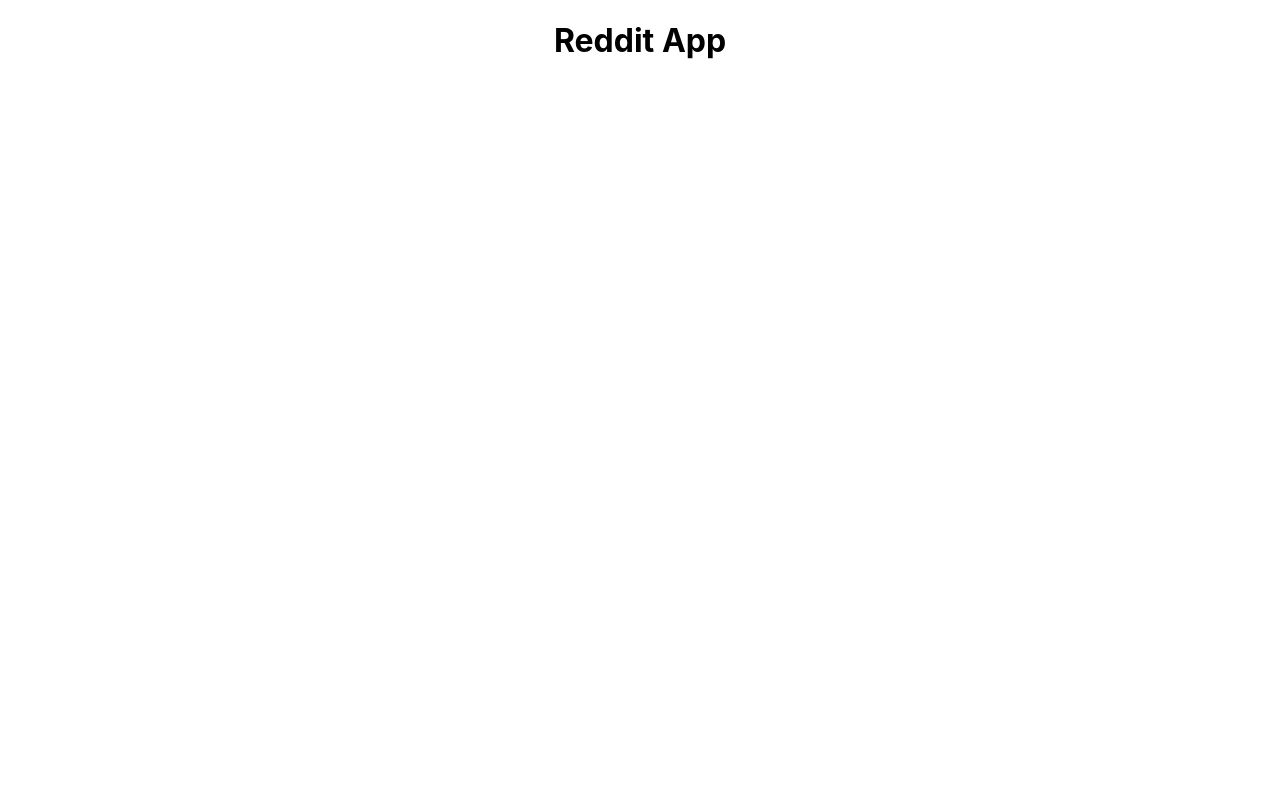
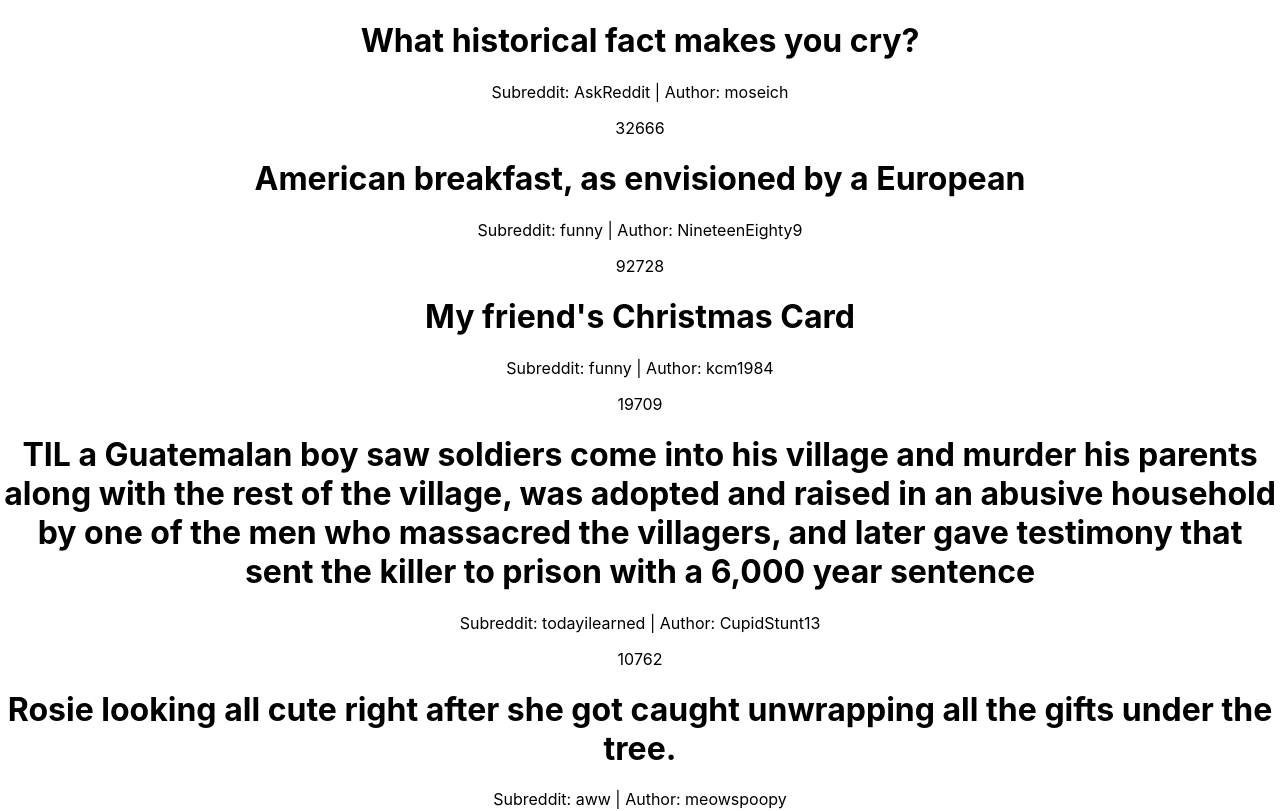
Before and after one commit to h-arry-smith/reddit-view, a React (Create React App) app: page / in a window 1280 px wide. Shown: the top 811 px of the page. Built offline with nearby package versions, Linux system fonts and the light colour scheme.

Commit message:
List of posts display from data

```diff
--- a/src/App.js
+++ b/src/App.js
@@ -1,13 +1,12 @@
 import React from 'react';
 import './App.css';
 
-import {getSamplePosts} from './util/Reddit'
+import {PostList} from './features/posts/PostList'
 
 function App() {
-  console.log(getSamplePosts());
   return (
     <div className="App">
-      <h1>Reddit App</h1>
+      <PostList />
     </div>
   );
 }
--- a/src/app/store.js
+++ b/src/app/store.js
@@ -1,6 +1,8 @@
 import { configureStore } from '@reduxjs/toolkit';
+import postsReducer from '../features/posts/postSlice'
 
 export default configureStore({
   reducer: {
+    posts: postsReducer,
   },
 });
--- /dev/null
+++ b/src/features/posts/Post.js
@@ -0,0 +1,11 @@
+import React from 'react'
+
+export const Post = ({post}) => {
+  return (
+    <div>
+      <h1>{post.title}</h1>
+      <p>Subreddit: {post.subreddit} | Author: {post.author}</p>
+      <p>{post.score}</p>
+    </div>
+  );
+}
--- /dev/null
+++ b/src/features/posts/PostList.js
@@ -0,0 +1,16 @@
+import React from 'react'
+import { useSelector } from 'react-redux'
+
+import { Post } from './Post'
+
+export const PostList = () => {
+  const posts = useSelector(state => state.posts)
+
+  return (
+    <div>
+      {posts.map(post => {
+        return <Post key={post.id} post={post} />
+      })}
+    </div>
+  );
+}
--- /dev/null
+++ b/src/features/posts/postSlice.js
@@ -0,0 +1,14 @@
+import { createSlice } from '@reduxjs/toolkit';
+import {getSamplePosts} from '../../util/Reddit'
+
+const initialState = getSamplePosts();
+
+const postsSlice = createSlice({
+  name: 'posts',
+  initialState,
+  reducers: {},
+})
+
+
+
+export default postsSlice.reducer;
--- a/src/util/Reddit.js
+++ b/src/util/Reddit.js
@@ -1,5 +1,6 @@
 // Reddit Utility functions to get data for the viewer app.
 import { sampleData } from './sampleResponse'
+import { nanoid } from '@reduxjs/toolkit'
 
 // Return a list of posts from the sample data with only props we care about
 export const getSamplePosts = () => {
@@ -7,6 +8,7 @@
   for (const child in sampleData.data.children) {
     let post = sampleData.data.children[child].data;
     let newPostObj = {
+      id: nanoid(),
       subreddit: post.subreddit,
       title: post.title,
       score: post.score,
```
Also changed, not shown: 1 other file (tests, documents, lock files or other folders).
